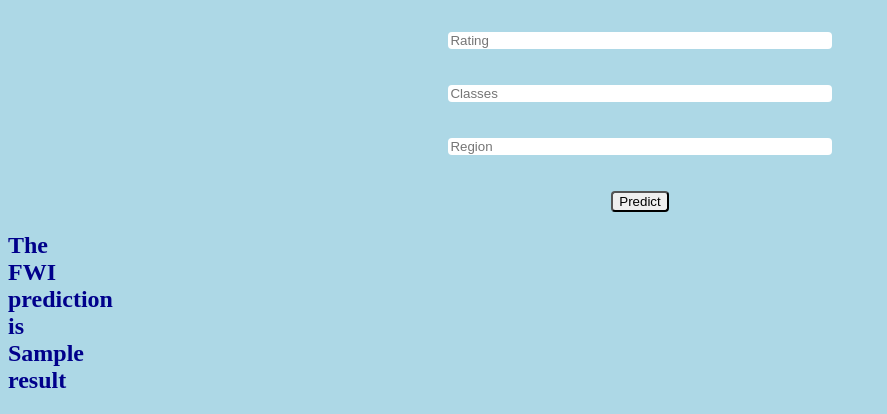
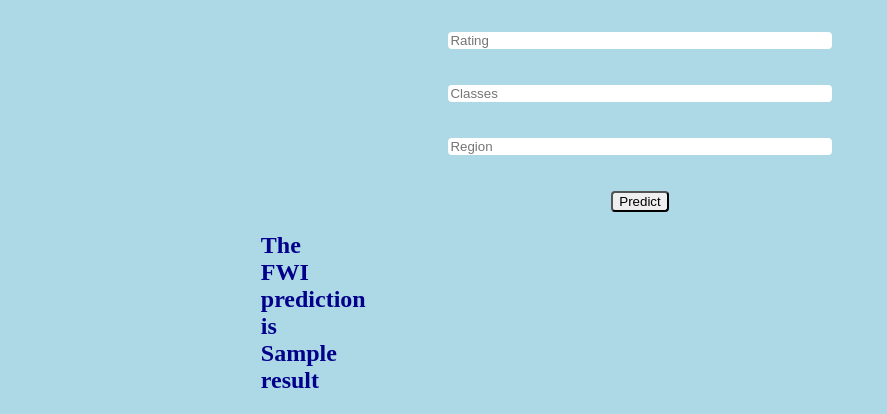
Before and after one commit to Hanuram-Lem/regression, a Flask app: template templates/home.html in a window 1280 px wide. Shown: the part 559-973 px from the top of the page, without its empty margins (0-887 px from the left). Run offline with Flask 3, Linux system fonts and the light colour scheme; the template is opened without the code that fills it: most values are stand-ins (such as "Sample title", 1, 10 or a date in 2020); parts of the project's set-up code (start-up, migrations or seed data) failed here and were passed over.

```diff
--- a/templates/home.html
+++ b/templates/home.html
@@ -23,7 +23,7 @@
         <input type="text" style="width:30%; border:0; margin:0; border-radius: 4px;" name="region" placeholder="Region" required="required"><br><br>
         <button type="submit" onclick="showResult()" style="border-radius:4px;">Predict</button>
     </form>
-    <h2 style="width:0%;">The FWI prediction is {{result}}</h2>
+    <h2 style="width:0%; margin-left:20%;">The FWI prediction is {{result}}</h2>
 </body>
 <script>
     function showResult() {
```
